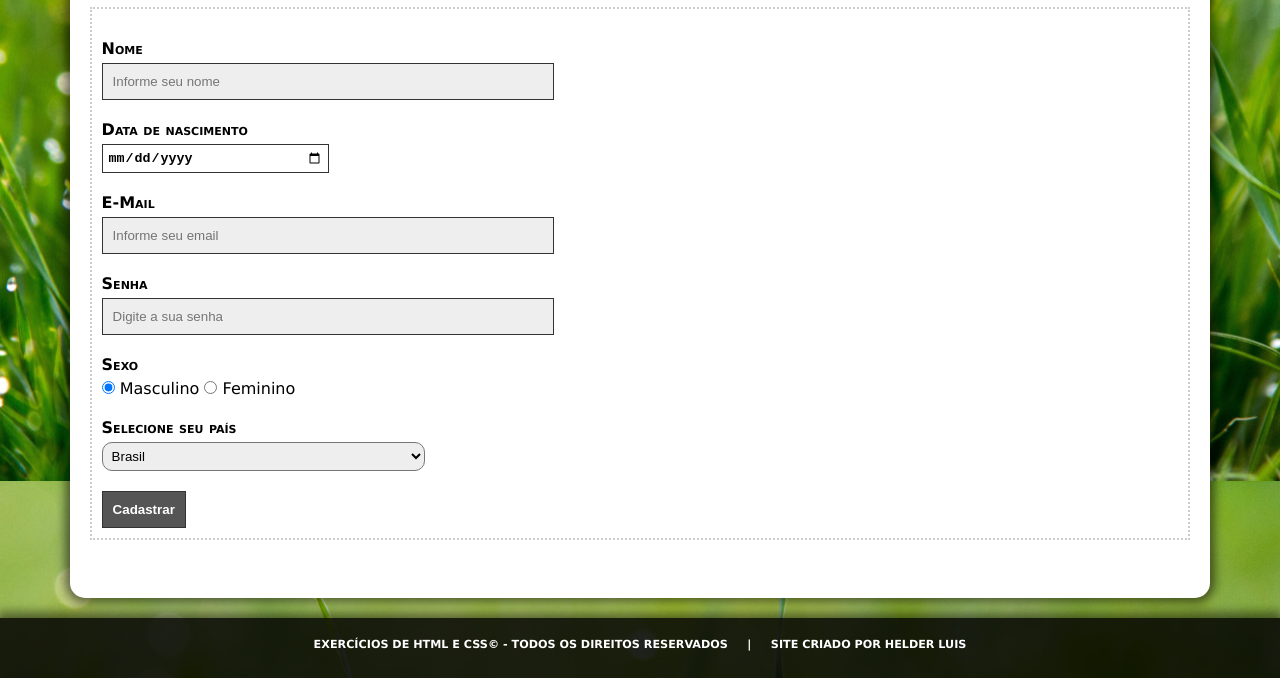
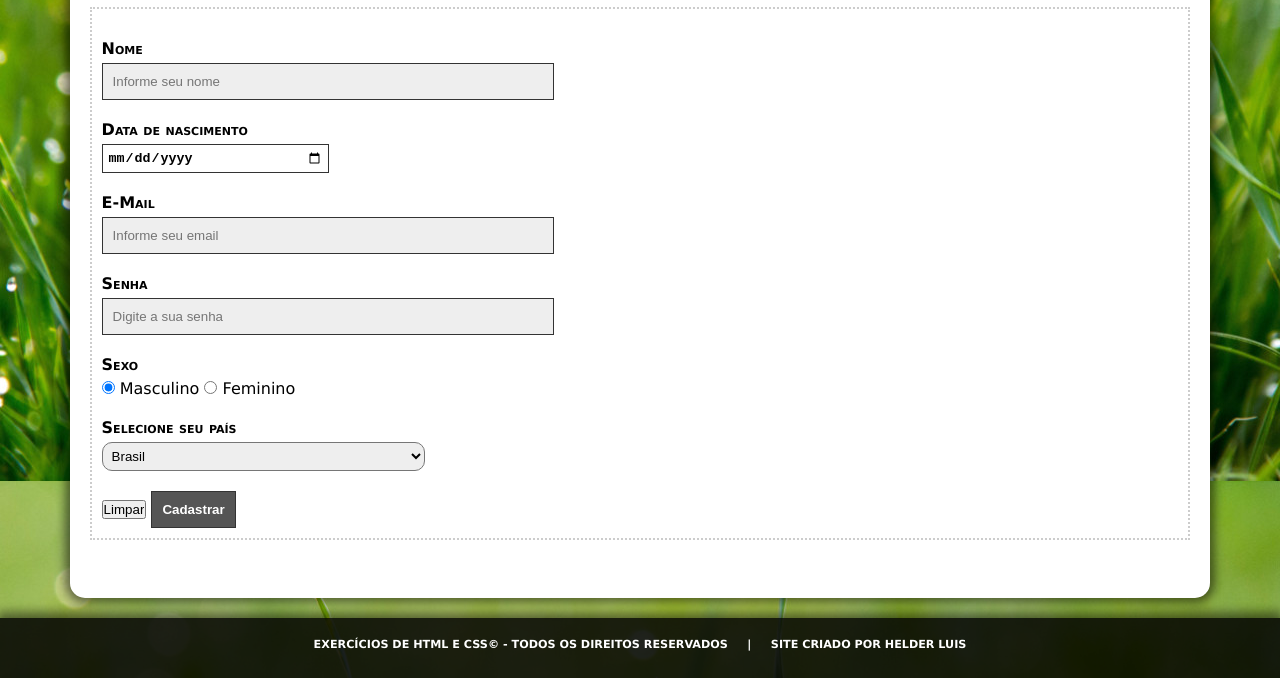
Before and after one commit to helderluisdasilva/site_exercicios, a plain HTML site: page forms.html in a window 1280 px wide. Shown: the part 373-1051 px from the top of the page. Drawn offline with Linux system fonts and the light colour scheme.

Commit message:
Update forms.html

```diff
--- a/forms.html
+++ b/forms.html
@@ -50,6 +50,7 @@
                     <option value="russia">Rússia</option>
                 </select>
 
+                <input type="reset" name="limpar" value="Limpar">
                 <input type="submit" name="enviar" value="Cadastrar">
             </form>
         </section>
```
